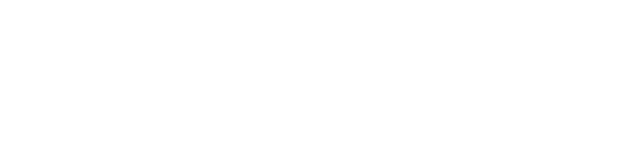
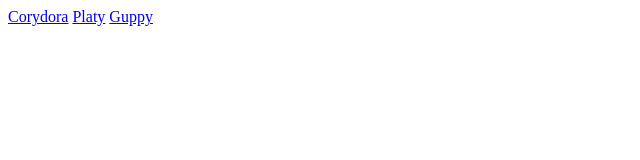
Before and after one commit to justinrcrowder/LIS351-Website, a plain HTML site: page index.html in a window 1280 px wide. Shown: the whole page, without its empty margins (0-640 px from the left). Drawn offline with Linux system fonts and the light colour scheme.

Commit message:
added links to pages in navigation

```diff
--- a/index.html
+++ b/index.html
@@ -10,7 +10,11 @@
 </head>
 
 	<body>
-		<!--- Enter code below this comment. Remember all code you want to display to users needs to be between the <body> tags -->
+		<nav>
+			<a href="./corydora.html">Corydora</a>
+			<a href="./platy.html">Platy</a>
+			<a href="./guppy.html">Guppy</a>
+		</nav>
 	</body>
 
 </html>
```
